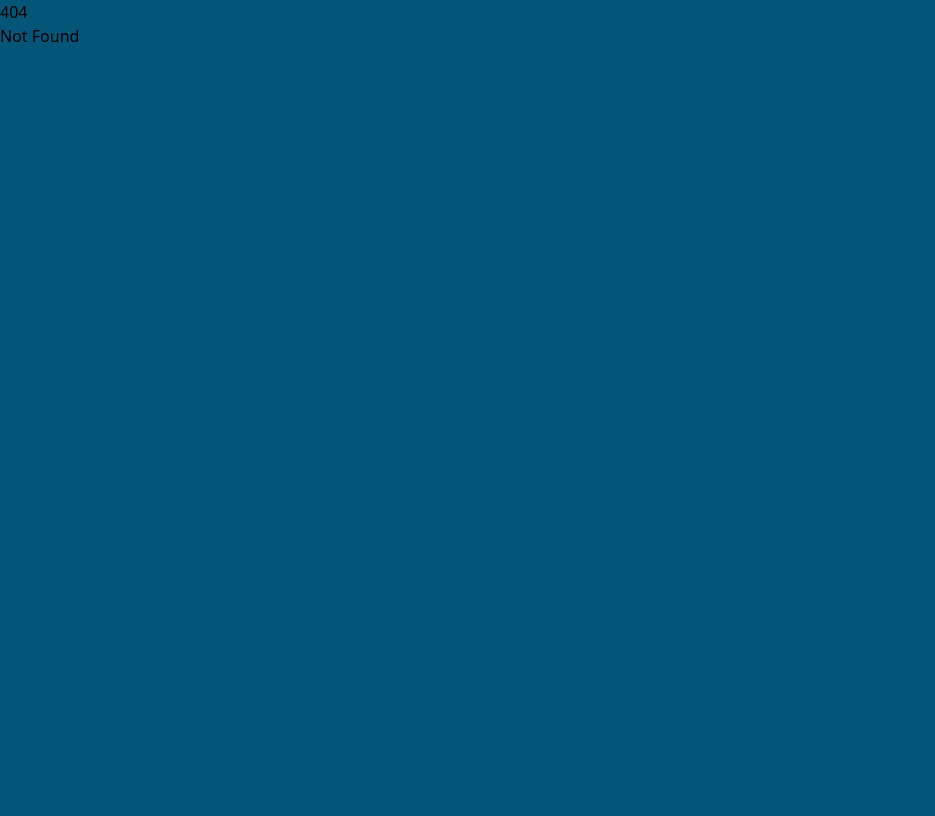
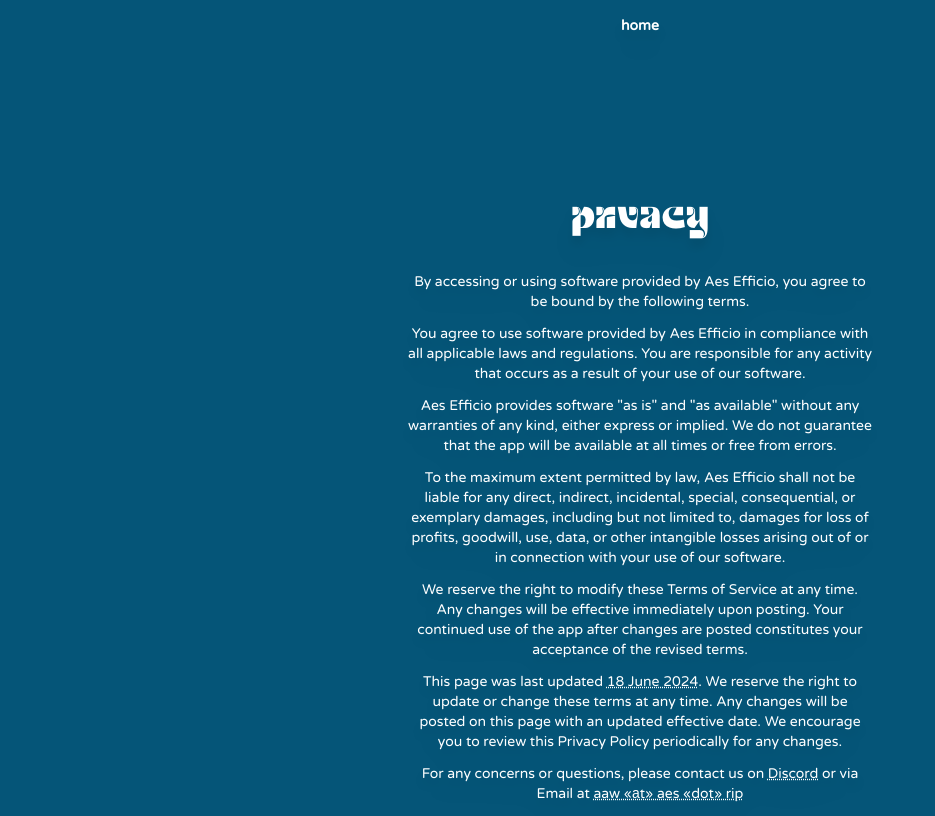
Before and after one commit to aesefficio/website, a SvelteKit app: page /terms in a window 1280 px wide. Before the commit this address had no page. Shown: the whole page, without its empty margins (0-935 px from the left). Built offline with nearby package versions, Linux system fonts and the light colour scheme.

Commit message:
Create terms of service

```diff
--- /dev/null
+++ b/src/routes/terms/+page.svelte
@@ -0,0 +1,43 @@
+
+<svelte:head>
+    <title>Terms of Service</title>
+    <meta name="description" content="Aes Efficio Terms of Service">
+    <meta name="keywords" content="AesEfficio, Efficio, Software">
+    <meta name="author" content="Alexander Akira Weimer">
+    <meta name="copyright" content="Alexander Akira Weimer" />
+    <meta property="og:site_name" content="Aes Efficio" />
+    <meta property="og:image" content="/img/wordmark.png" />
+    <meta property="fb:admins" content="268094773018996" />
+</svelte:head>
+
+<main class="justify-between items-center l-0 drop-shadow-xl">
+    <div class="flex flex-col h-[100vh] pt-2 md:pt-4 w-full">
+        <div class="flex justify-center font-bold font-varela text-white text-sm hover:underline decoration-dotted ">
+            <a href="../">home</a>
+        </div>
+        <div class="pt-[20vh] max-w-[512px] px-6 mx-auto text-center justify-center font-varela text-white text-sm">
+            <h1 class="text-3xl pb-10 font-mastery">privacy</h1>
+            <p class="pb-3">
+                By accessing or using software provided by Aes Efficio, you agree to be bound by the following terms.
+            </p>
+            <p class="pb-3">
+              You agree to use software provided by Aes Efficio in compliance with all applicable laws and regulations. You are responsible for any activity that occurs as a result of your use of our software.
+            </p>
+            <p class="pb-3">
+              Aes Efficio provides software "as is" and "as available" without any warranties of any kind, either express or implied. We do not guarantee that the app will be available at all times or free from errors.
+            </p>
+   <p class="pb-3">
+To the maximum extent permitted by law, Aes Efficio shall not be liable for any direct, indirect, incidental, special, consequential, or exemplary damages, including but not limited to, damages for loss of profits, goodwill, use, data, or other intangible losses arising out of or in connection with your use of our software.
+     </p>
+                 <p class="pb-3">
+We reserve the right to modify these Terms of Service at any time. Any changes will be effective immediately upon posting. Your continued use of the app after changes are posted constitutes your acceptance of the revised terms.
+                   </p>                <p class="pb-3">
+                This page was last updated <span class="underline decoration-dotted">18 June 2024</span>. We reserve the right to update or change these terms at any time. Any changes will be posted on this page with an updated effective date. We encourage you to review this Privacy Policy periodically for any changes.
+            </p>
+            <p class="pb-3">
+                For any concerns or questions, please contact us on <a href="https://discord.com/invite/kw7hx73wVA" class="underline decoration-dotted">Discord</a> or via Email at <span class="underline decoration-dotted">aaw «аt» aes «dot» rip</span>
+            </p>
+        </div>
+    </div>
+
+</main>
```
